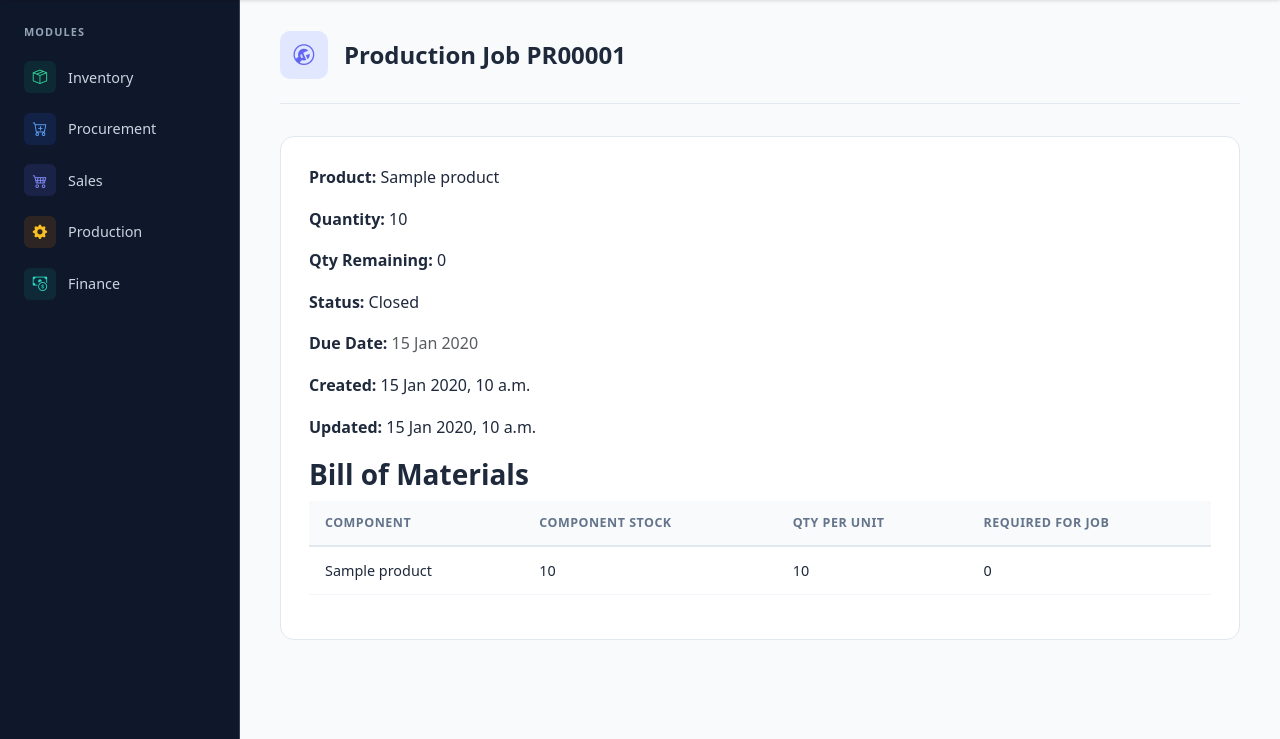
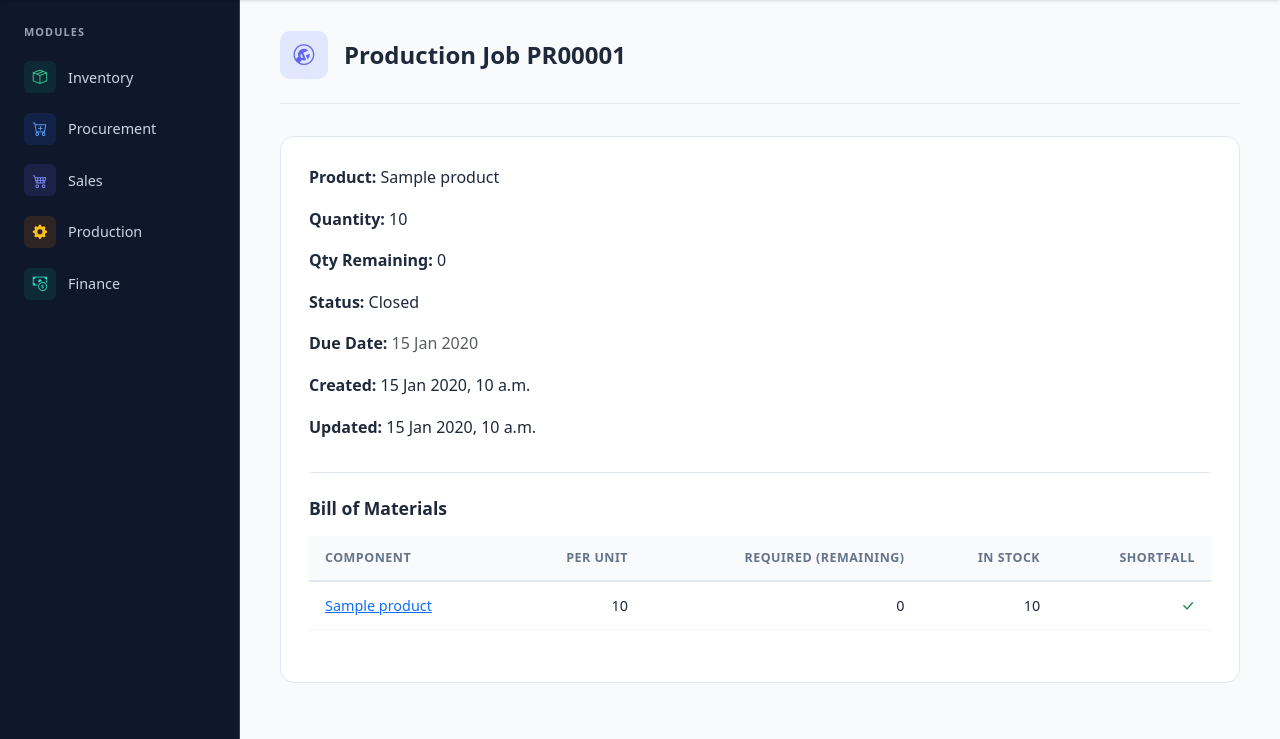
Before and after one commit to Um9i/ERPv, a Django app: page /production/jobs/1/ in a window 1280 px wide. Shown: the part 61-800 px from the top of the page. Run offline with Django 4.2, Linux system fonts and the light colour scheme; a user stored in the database is signed in; tables that the repository leaves empty hold one stand-in row (values such as "Sample post").

Commit message:
feat: Add component shortage handling in Production detail view and list, update templates and tests

```diff
--- a/production/views.py
+++ b/production/views.py
@@ -410,12 +410,38 @@ class ProductionDetailView(DetailView):
     def get_context_data(self, **kwargs):
         from datetime import timedelta
         from django.utils import timezone
+        from inventory.models import Inventory
 
         context = super().get_context_data(**kwargs)
-        production = self.object
-        context["bom"] = production.bom()
+        job = self.object
+        context["bom"] = job.bom()
         context["today"] = timezone.now().date()
         context["today_plus_7"] = timezone.now().date() + timedelta(days=7)
+
+        components = []
+        if job.bom():
+            for item in job.bom():
+                try:
+                    inv = Inventory.objects.get(product=item.product)
+                    stock = inv.quantity
+                except Inventory.DoesNotExist:
+                    stock = 0
+                required = item.quantity * job.quantity
+                required_remaining = item.quantity * job.remaining
+                shortfall = max(required_remaining - stock, 0)
+                components.append(
+                    {
+                        "product": item.product,
+                        "per_unit": item.quantity,
+                        "required": required,
+                        "required_remaining": required_remaining,
+                        "stock": stock,
+                        "shortfall": shortfall,
+                        "ok": shortfall == 0,
+                    }
+                )
+        context["components"] = components
+        context["any_shortage"] = any(not c["ok"] for c in components)
         return context
 
 
--- a/templates/production/production_detail.html
+++ b/templates/production/production_detail.html
@@ -21,28 +21,58 @@
 </p>
 <p><strong>Created:</strong> {{ production.created_at }}</p>
 <p><strong>Updated:</strong> {{ production.updated_at }}</p>
-<h3>Bill of Materials</h3>
-{% if bom %}
-<table class="table">
+
+{% if any_shortage %}
+<div class="alert alert-danger d-flex align-items-center mb-4" role="alert">
+    <i class="bi bi-exclamation-triangle-fill me-2"></i>
+    <div>Insufficient components for remaining quantity.
+    <a href="{% url 'inventory:inventory-low-stock' %}" class="alert-link">View shortages →</a></div>
+</div>
+{% endif %}
+
+{% if components %}
+<div class="detail-section mb-4">
+    <div class="detail-section-header">
+        <h2 class="detail-section-title">Bill of Materials</h2>
+    </div>
+    <div class="table-responsive">
+        <table class="table table-sm align-middle mb-0">
             <thead>
                 <tr>
                     <th>Component</th>
-            <th>Component Stock</th>
-            <th>Qty per unit</th>
-            <th>Required for Job</th>
+                    <th class="text-end">Per Unit</th>
+                    <th class="text-end">Required (remaining)</th>
+                    <th class="text-end">In Stock</th>
+                    <th class="text-end">Shortfall</th>
                 </tr>
             </thead>
             <tbody>
-        {% for item in bom %}
-        <tr>
-            <td>{{ item.product.name }}</td>
-            <td>{{ item.product.product_inventory.quantity }}</td>
-            <td>{{ item.quantity }}</td>
-            <td>{% widthratio production.remaining 1 item.quantity %}</td>
+                {% for c in components %}
+                <tr class="{% if not c.ok %}table-danger{% endif %}">
+                    <td>
+                        <a href="{% url 'inventory:inventory-detail' c.product.product_inventory.pk %}">
+                            {{ c.product.name }}
+                        </a>
+                    </td>
+                    <td class="text-end">{{ c.per_unit }}</td>
+                    <td class="text-end">{{ c.required_remaining }}</td>
+                    <td class="text-end">{{ c.stock }}</td>
+                    <td class="text-end">
+                        {% if c.ok %}
+                            <span class="text-success"><i class="bi bi-check-lg"></i></span>
+                        {% else %}
+                            <span class="text-danger fw-semibold">-{{ c.shortfall }}</span>
+                        {% endif %}
+                    </td>
                 </tr>
                 {% endfor %}
             </tbody>
         </table>
+    </div>
+</div>
+{% endif %}
+
+{% if bom %}
 {% if production.status != 'Closed' %}
     {% if production.materials_available_for_remaining %}
     <a href="{% url 'production:production-receive' production.id %}" class="btn btn-success">Complete Job</a>
```
Also changed, not shown: templates/production/production_list.html (+7 -1 lines), tests/test_production.py (+121 -0 lines). Lines whose indentation alone changed are shown as unchanged.
